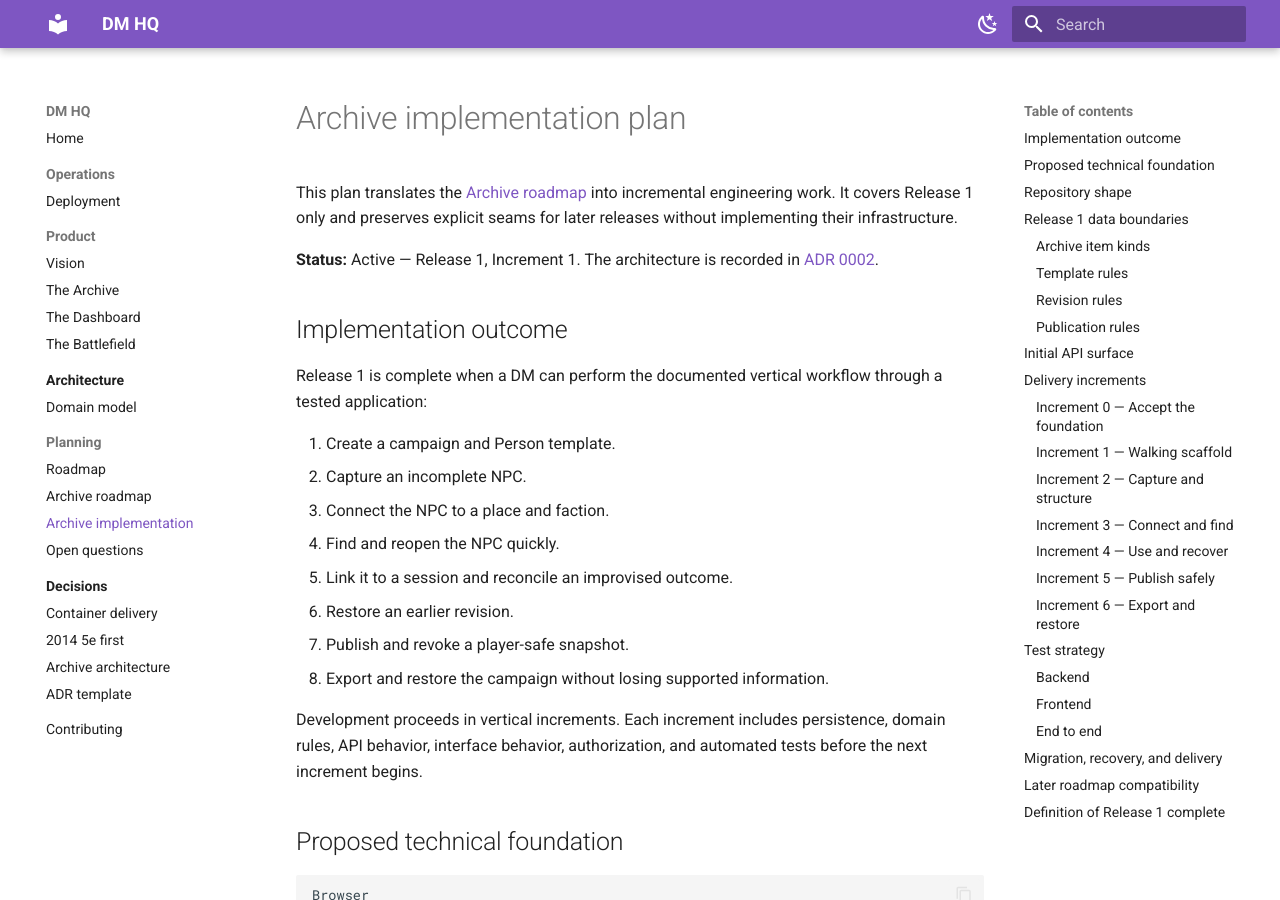
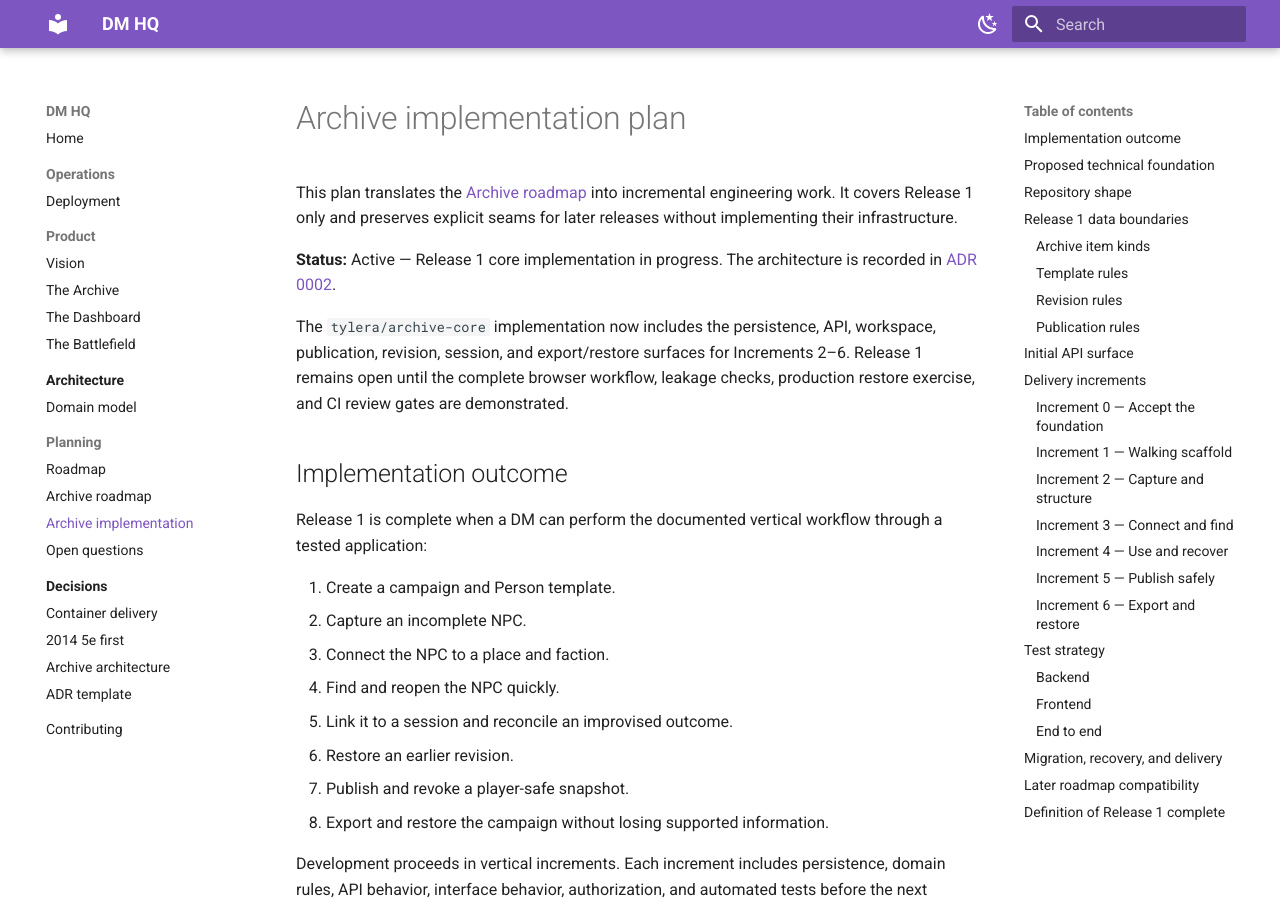
Before and after one commit to allen141/dm_hq, an MkDocs documentation site: the page built from docs/planning/archive-implementation-plan.md, in a window 1280 px wide and 900 px high. Built offline with MkDocs 1.6.1 and Material for MkDocs 9.7.7, drawn with Linux system fonts in a browser that asks for light colours.

Commit message:
Record Archive core implementation status

```diff
--- a/docs/planning/archive-implementation-plan.md
+++ b/docs/planning/archive-implementation-plan.md
@@ -2,7 +2,9 @@
 
 This plan translates the [Archive roadmap](archive-roadmap.md) into incremental engineering work. It covers Release 1 only and preserves explicit seams for later releases without implementing their infrastructure.
 
-**Status:** Active — Release 1, Increment 1. The architecture is recorded in [ADR 0002](../decisions/0002-archive-application-architecture.md).
+**Status:** Active — Release 1 core implementation in progress. The architecture is recorded in [ADR 0002](../decisions/0002-archive-application-architecture.md).
+
+The `tylera/archive-core` implementation now includes the persistence, API, workspace, publication, revision, session, and export/restore surfaces for Increments 2–6. Release 1 remains open until the complete browser workflow, leakage checks, production restore exercise, and CI review gates are demonstrated.
 
 ## Implementation outcome
 
```
